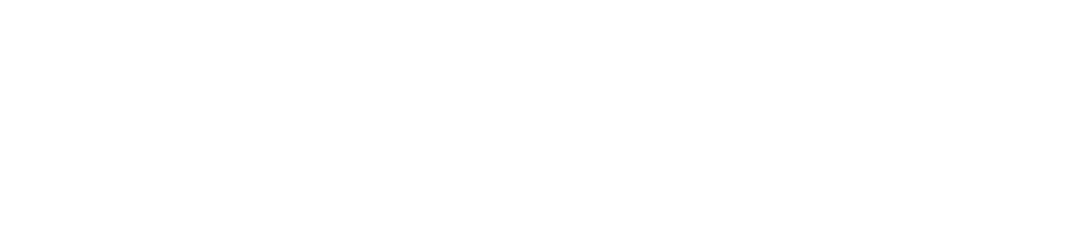
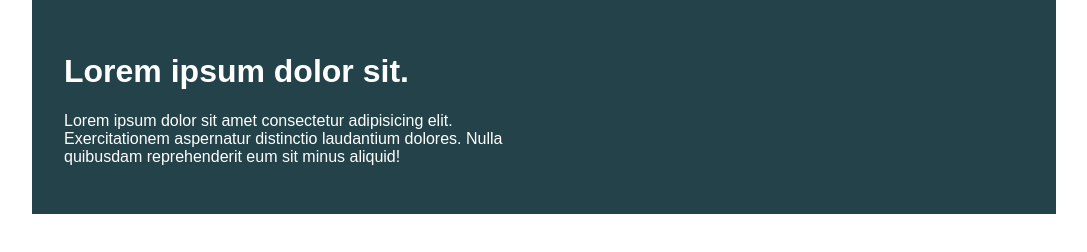
Before and after one commit to loranBepatient/KP_responsive, a website built with Parcel: page index.html in a window 1280 px wide. Shown: the whole page, without its empty margins (96-1183 px from the left). Built offline with nearby package versions, Linux system fonts and the light colour scheme.

Commit message:
Day 1 challenge > Make the content 50% width

```diff
--- a/index.html
+++ b/index.html
@@ -3,9 +3,21 @@
   <head>
     <meta charset="UTF-8" />
     <meta name="viewport" content="width=device-width, initial-scale=1.0" />
+    <title>Day 01</title>
+
     <link rel="stylesheet" href="src/style.scss" />
-    <title>Document</title>
   </head>
-  <body></body>
-  <script src="src/index.ts"></script>
+
+  <body>
+    <div class="container">
+      <div class="intro-content">
+        <h1>Lorem ipsum dolor sit.</h1>
+        <p>
+          Lorem ipsum dolor sit amet consectetur adipisicing elit.
+          Exercitationem aspernatur distinctio laudantium dolores. Nulla
+          quibusdam reprehenderit eum sit minus aliquid!
+        </p>
+      </div>
+    </div>
+  </body>
 </html>
--- /dev/null
+++ b/src/style-components/container.scss
@@ -0,0 +1,13 @@
+.container {
+  background: #23424a;
+  color: white;
+
+  width: 80%;
+  margin: 0 auto;
+
+  padding: 2em;
+
+  > .intro-content {
+    width: 50%;
+  }
+}
--- a/src/style.scss
+++ b/src/style.scss
@@ -1 +1,7 @@
 @import "./style-components/reset.scss";
+@import "./style-components/container.scss";
+
+body {
+  margin: 0;
+  font-family: sans-serif;
+}
```
